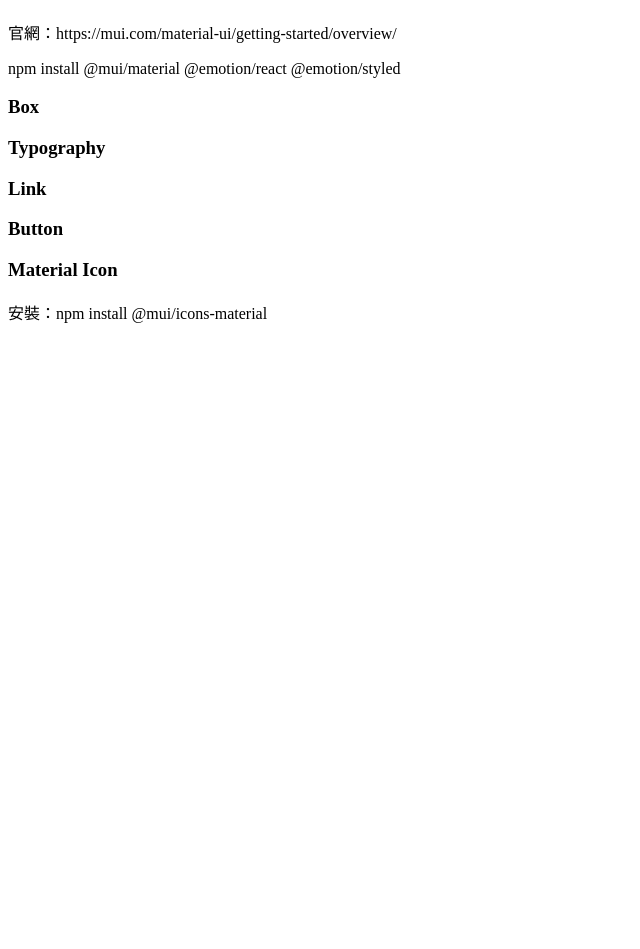
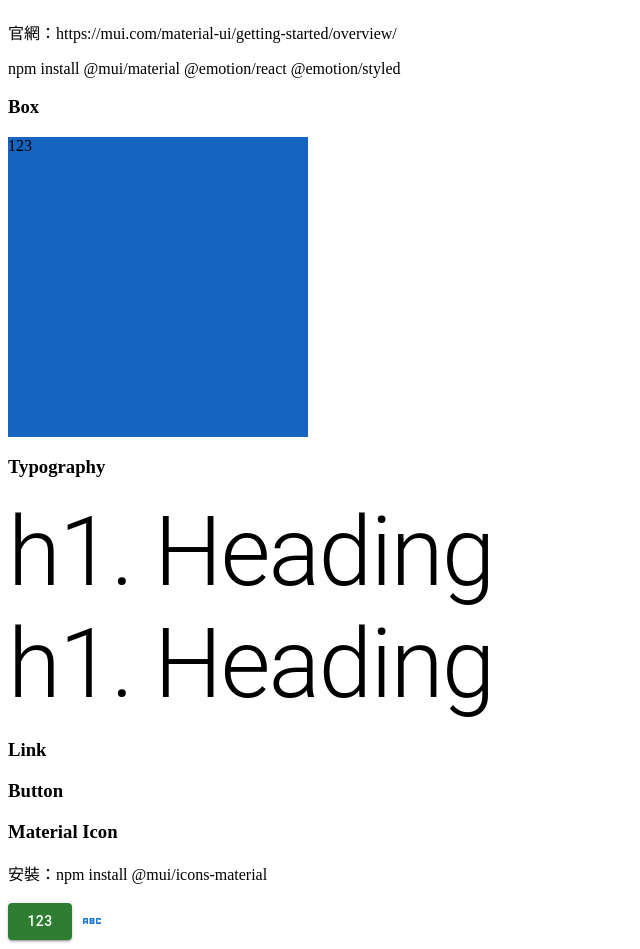
Before and after one commit to vvvvvvii/Ironman, a React (Create React App) app: page / in a window 1280 px wide. Shown: the part 161-1110 px from the top of the page, without its empty margins (0-640 px from the left). Before the commit the page ends 800 px from the top, so only its background shows below. Built offline with nearby package versions, Linux system fonts and the light colour scheme.

Commit message:
課程結束

```diff
--- a/package.json
+++ b/package.json
@@ -3,6 +3,11 @@
   "version": "0.1.0",
   "private": true,
   "dependencies": {
+    "@emotion/react": "^11.10.4",
+    "@emotion/styled": "^11.10.4",
+    "@fontsource/roboto": "^4.5.8",
+    "@mui/icons-material": "^5.10.6",
+    "@mui/material": "^5.10.7",
     "@testing-library/jest-dom": "^5.16.5",
     "@testing-library/react": "^13.3.0",
     "@testing-library/user-event": "^13.5.0",
--- a/src/pages/Memo.js
+++ b/src/pages/Memo.js
@@ -1,4 +1,9 @@
 import React from "react";
+import Box from "@mui/material/Box";
+import Button from "@mui/material/Button";
+import IconButton from "@mui/material/IconButton";
+import Typography from "@mui/material/Typography";
+import AbcIcon from "@mui/icons-material/Abc";
 
 function Memo() {
   return (
@@ -9,11 +14,36 @@
       <p>官網：https://mui.com/material-ui/getting-started/overview/</p>
       <p>npm install @mui/material @emotion/react @emotion/styled</p>
       <h3>Box</h3>
+      <Box
+        mt={2}
+        sx={{
+          width: 300,
+          height: 300,
+          backgroundColor: "primary.dark",
+          "&:hover": {
+            backgroundColor: "primary.main",
+            opacity: [0.9, 0.8, 0.7],
+          },
+        }}
+      >
+        123
+      </Box>
       <h3>Typography</h3>
+      <Typography variant="h1">h1. Heading</Typography>
+      <Typography variant="h1" component="h2">
+        h1. Heading
+      </Typography>
       <h3>Link</h3>
       <h3>Button</h3>
       <h3>Material Icon</h3>
       <p>安裝：npm install @mui/icons-material</p>
+      <Button variant="contained" color="success">
+        123
+      </Button>
+      <IconButton color="primary" aria-label="upload picture" component="label">
+        <input hidden accept="image/*" type="file" />
+        <AbcIcon />
+      </IconButton>
     </div>
   );
 }
```
Also changed, not shown: 1 other file (tests, documents, lock files or other folders).
